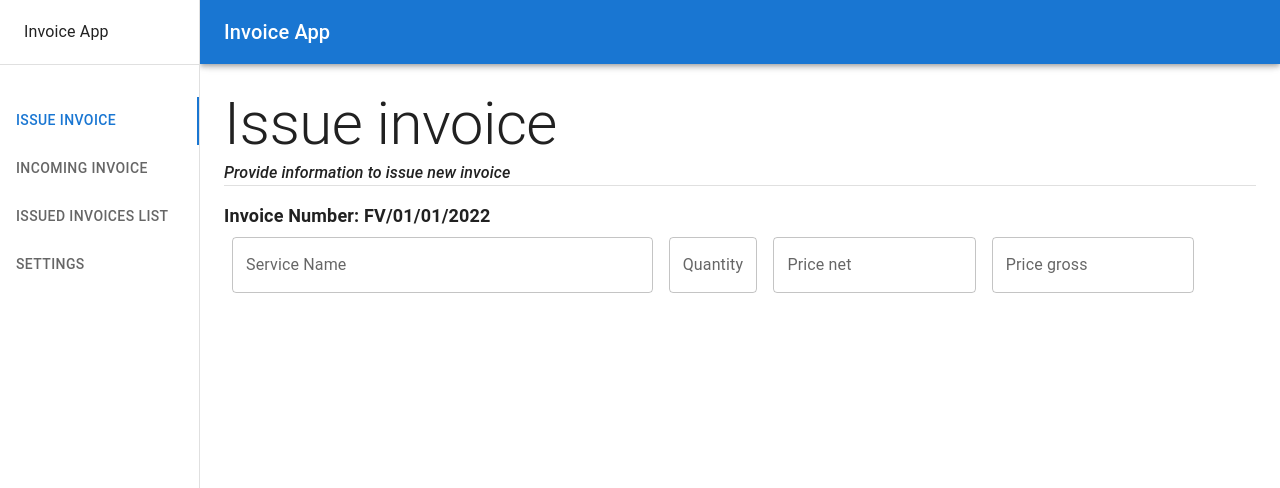
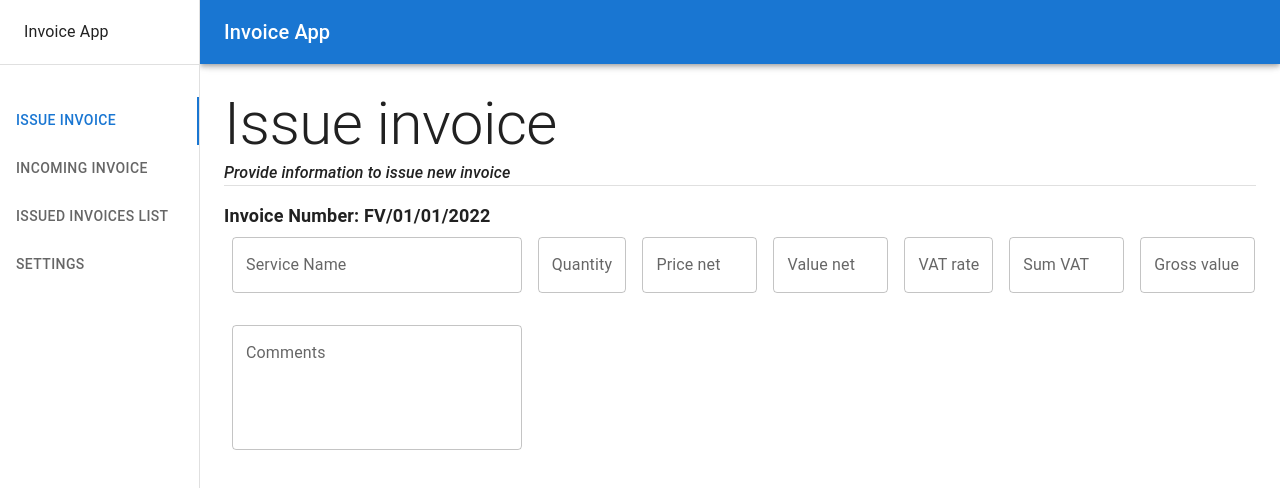
Before and after one commit to greg2012201/invoice-app-frontend, a React (Create React App) app: page /issue-invoice in a window 1280 px wide. Shown: the top 488 px of the page. Built offline with nearby package versions, Linux system fonts and the light colour scheme.

Commit message:
Add more form fields & update form layout.

```diff
--- a/src/components/IssueInvoiceForm/sections/Service.tsx
+++ b/src/components/IssueInvoiceForm/sections/Service.tsx
@@ -1,12 +1,12 @@
 import React, { FC } from 'react';
-import { Box, TextField, Grid, Input } from '@mui/material';
+import { Box, TextField, Grid } from '@mui/material';
 import { TextFieldStyle, Wrapper } from './Service.styles';
 
 const Service: FC = () => {
     return (
         <Box component="form" sx={Wrapper}>
             <Grid container spacing={2}>
-                <Grid item xs={8} md={8} lg={5}>
+                <Grid item xs={8} md={8} lg={3.5}>
                     <TextField
                         style={TextFieldStyle}
                         fullWidth
@@ -27,7 +27,7 @@ const Service: FC = () => {
                         variant="outlined"
                     />
                 </Grid>
-                <Grid item xs={8} md={5} lg={2.5}>
+                <Grid item xs={8} md={5} lg={1.5}>
                     <TextField
                         style={TextFieldStyle}
                         fullWidth
@@ -38,15 +38,59 @@ const Service: FC = () => {
                         variant="outlined"
                     />
                 </Grid>
-                <Grid item xs={8} md={5} lg={2.5}>
+                <Grid item xs={8} md={5} lg={1.5}>
                     <TextField
                         style={TextFieldStyle}
                         fullWidth
                         type="number"
-                        id="price-net"
-                        name="price-gross"
-                        label="Price gross"
+                        id="value-net"
+                        name="value-net"
+                        label="Value net"
                         variant="outlined"
+                    />
+                </Grid>
+                <Grid item xs={8} md={5} lg={1.2}>
+                    <TextField
+                        style={TextFieldStyle}
+                        fullWidth
+                        type="number"
+                        id="vat-rate"
+                        name="vat-rate"
+                        label="VAT rate"
+                        variant="outlined"
+                    />
+                </Grid>
+                <Grid item xs={8} md={5} lg={1.5}>
+                    <TextField
+                        style={TextFieldStyle}
+                        fullWidth
+                        type="number"
+                        id="sum-vat"
+                        name="sum-vat"
+                        label="Sum VAT"
+                        variant="outlined"
+                    />
+                </Grid>
+                <Grid item xs={8} md={5} lg={1.5}>
+                    <TextField
+                        style={TextFieldStyle}
+                        fullWidth
+                        type="number"
+                        id="gross-value"
+                        name="gross-value"
+                        label="Gross value"
+                        variant="outlined"
+                    />
+                </Grid>
+                <Grid item xs={8} md={8} lg={3.5}>
+                    <TextField
+                        id="comments"
+                        name="comments"
+                        label="Comments"
+                        style={TextFieldStyle}
+                        multiline
+                        maxRows={4}
+                        minRows={4}
                     />
                 </Grid>
             </Grid>
```
